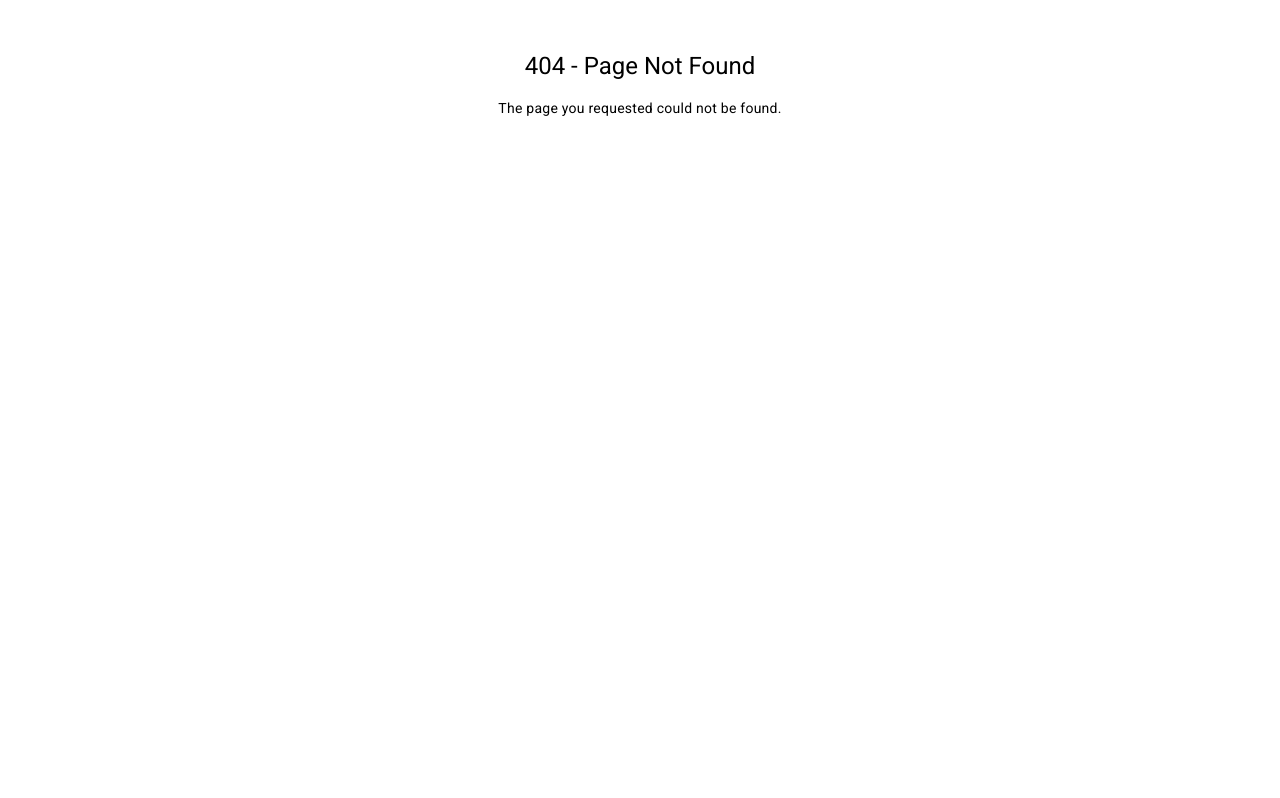
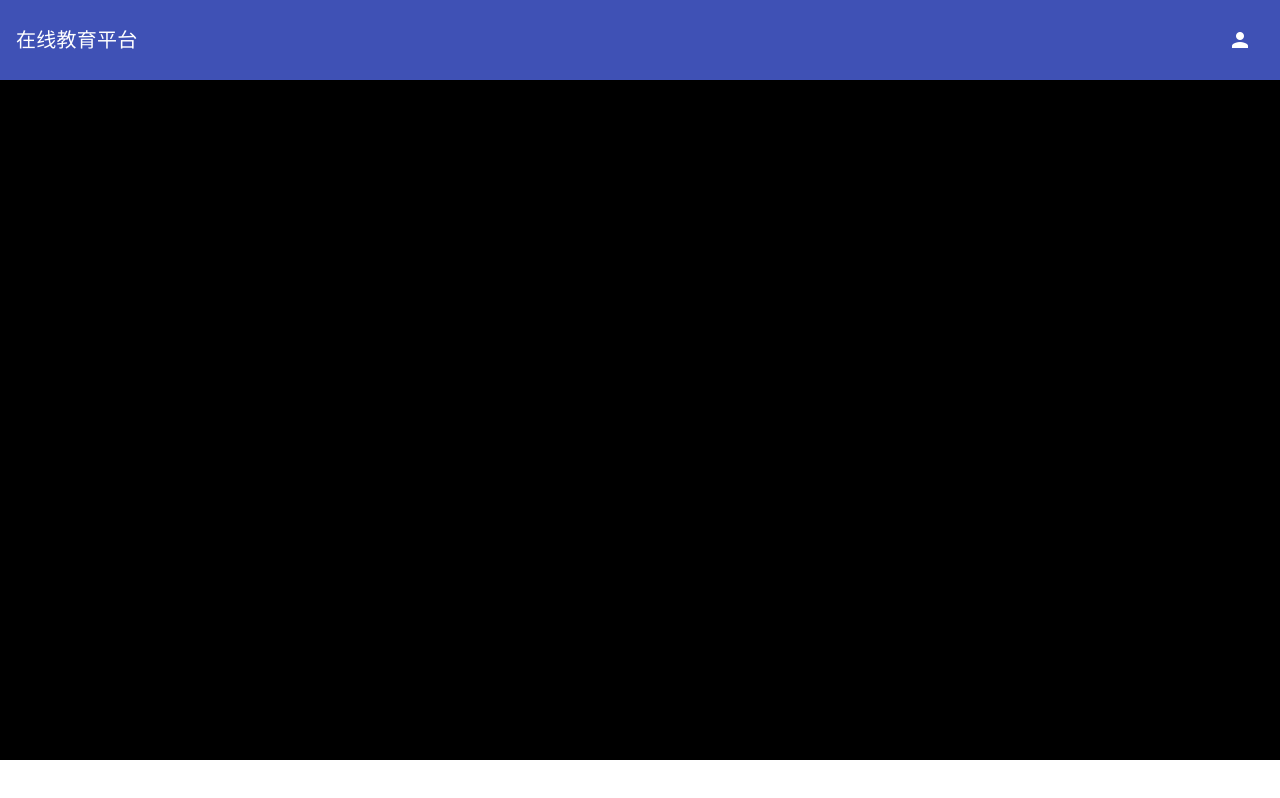
Before and after one commit to FuShengDuoBuYu/Advance_Web_Code_Frontend, an Angular app: page /home in a window 1280 px wide. Before the commit this address had no page. Shown: the top 798 px of the page. Built offline with nearby package versions, Linux system fonts and the light colour scheme.

Commit message:
feat:初始化home和个人中心的框架

```diff
--- /dev/null
+++ b/src/app/components/home/home.component.css
@@ -0,0 +1,5 @@
+.toolbar{
+  display: flex;
+  height: 10%;
+  justify-content: space-between;
+}
--- /dev/null
+++ b/src/app/components/home/home.component.html
@@ -0,0 +1,7 @@
+<mat-toolbar color="primary" class="toolbar">
+  <span>在线教育平台</span>
+    <button mat-icon-button matTooltip="个人中心" (click)="navigateToPersonalCenter()">
+      <mat-icon>personal</mat-icon>
+    </button>
+</mat-toolbar>
+<canvas #canvasEl style="height: 85%;width: 100%;"></canvas>
--- /dev/null
+++ b/src/app/components/home/home.component.ts
@@ -0,0 +1,23 @@
+import { Component, ElementRef, ViewChild } from '@angular/core';
+
+@Component({
+  selector: 'app-home',
+  templateUrl: './home.component.html',
+  styleUrls: ['./home.component.css']
+})
+export class HomeComponent {
+  @ViewChild('canvasEl')
+  canvasEl!: ElementRef;
+  ngAfterViewInit() {
+    const canvas = this.canvasEl.nativeElement;
+    const context = canvas.getContext('2d');
+
+    //绘制一个矩形,黑色
+    context.fillStyle = 'black';
+    context.fillRect(0, 0, canvas.width, canvas.height);
+  }
+
+  navigateToPersonalCenter() {
+    window.location.href = '/personalCenter';
+  }
+}
--- a/src/app/components/index/index.component.ts
+++ b/src/app/components/index/index.component.ts
@@ -35,6 +35,8 @@ export class IndexComponent {
     if (this.loginForm.valid) {
       //todo: login to server
       console.log(this.loginForm.value);
+      // 重定向到home
+      window.location.href = '/home';
     }
   }
 
--- /dev/null
+++ b/src/app/components/personal-center/personal-center.component.html
@@ -0,0 +1 @@
+<p>personal-center works!</p>
```
Also changed, not shown: src/app/app-routing.module.ts (+12 -1 lines), src/app/app.module.ts (+19 -7 lines), src/app/components/personal-center/personal-center.component.ts (added, +10 -0 lines), src/app/components/personal-center/personal-center.component.css (added), 2 other files (tests, documents, lock files or other folders).
